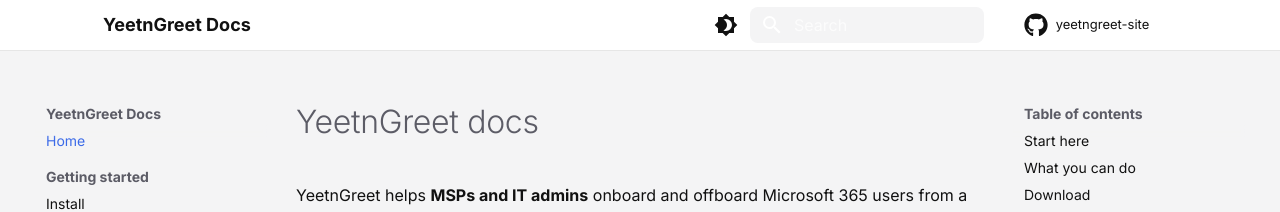
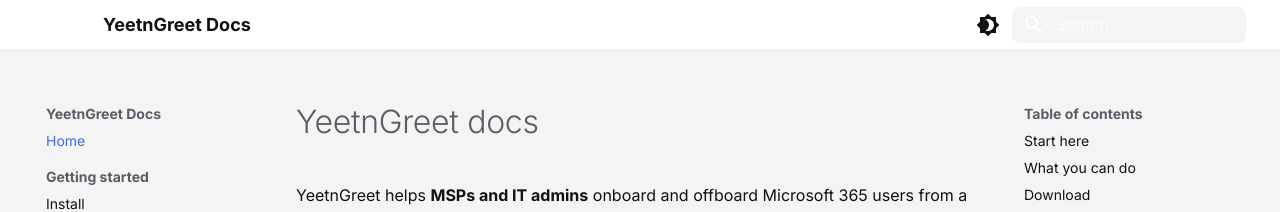
Before and after one commit to darrenbell09/yeetngreet-site, an MkDocs documentation site: the page built from docsrc/index.md, in a window 1280 px wide. Shown: the top 212 px of the page. Built offline with MkDocs 1.6.1 and Material for MkDocs 9.7.7, drawn with Linux system fonts in a browser that asks for light colours; comment, search, counter and statistics services are not loaded.

Commit message:
Hide docs repo chip and align light theme to app UI
Remove repo_url/repo_name so Material no longer shows stars/forks in the header. Rebuild docs with app-aligned light tokens while keeping footer Download + home links and the existing dark palette.

```diff
--- a/mkdocs.yml
+++ b/mkdocs.yml
@@ -3,10 +3,6 @@
 site_url: https://yeetngreet.app/docs/
 site_author: YeetnGreet
 docs_dir: docsrc
-
-repo_url: https://github.com/darrenbell09/yeetngreet-site
-repo_name: yeetngreet-site
-edit_uri: ""
 
 copyright: Copyright &copy; YeetnGreet · <a href="https://yeetngreet.app/">yeetngreet.app</a>
 
@@ -42,9 +38,6 @@
     - search.highlight
     - content.code.copy
     - toc.follow
-  icon:
-    repo: fontawesome/brands/github
-
 extra_css:
   - assets/styles/extra.css
 
```
